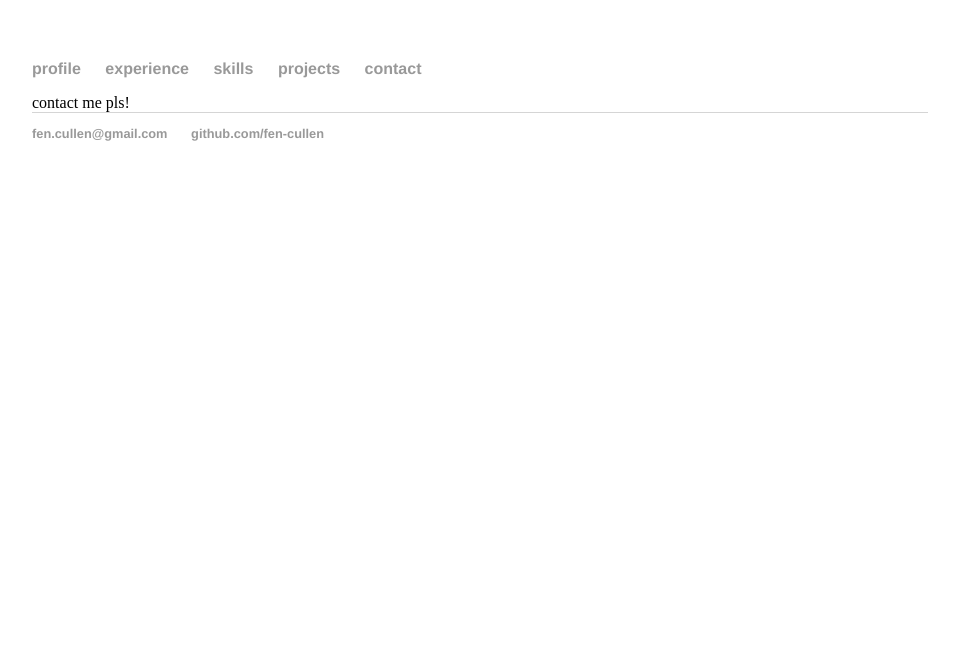
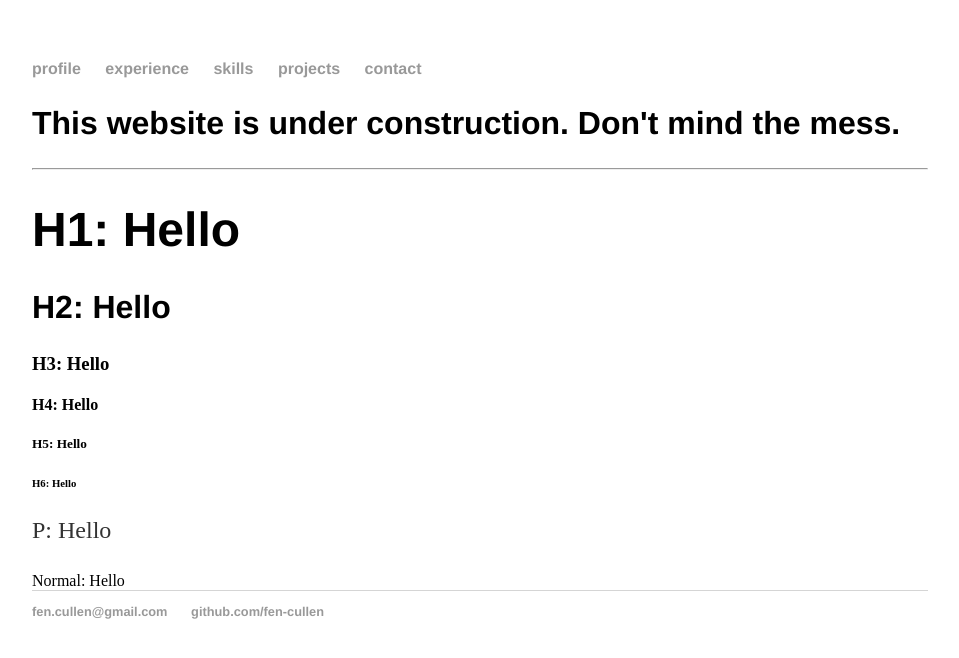
Before and after one commit to fen-cullen/fen-cullen.github.io, a Jekyll site: the page built from contact/index.html, in a window 1280 px wide. Shown: the top 658 px of the page, without its empty margins (160-1119 px from the left). Built offline with Jekyll 4.4.1, drawn with Linux system fonts in a browser that asks for light colours.

Commit message:
Update index.html
Moved testing into this tab

```diff
--- a/contact/index.html
+++ b/contact/index.html
@@ -2,4 +2,15 @@
 layout: default
 title: Contact
 ---
-contact me pls!
+<h2>
+  This website is under construction. Don't mind the mess.
+</h2>
+<hr/>
+<h1>H1: Hello</h1>
+<h2>H2: Hello</h2>
+<h3>H3: Hello</h3>
+<h4>H4: Hello</h4>
+<h5>H5: Hello</h5>
+<h6>H6: Hello</h6>
+<p>P: Hello</p>
+Normal: Hello
```
